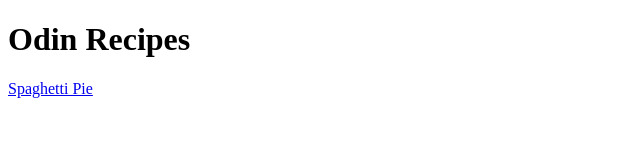
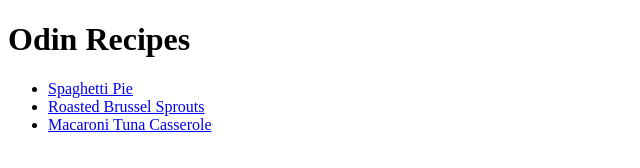
Before and after one commit to c1846946/odin-recipes, a plain HTML site: page index.html in a window 1280 px wide. Shown: the whole page, without its empty margins (0-640 px from the left). Drawn offline with Linux system fonts and the light colour scheme.

Commit message:
Add two pages

```diff
--- a/index.html
+++ b/index.html
@@ -7,6 +7,10 @@
 
     <body>
         <h1>Odin Recipes</h1>
-        <a href="recipes/spaghetti.html">Spaghetti Pie</a>
+            <ul>
+                <li><a href="recipes/spaghetti.html">Spaghetti Pie</a></li>
+                <li><a href="recipes/brusselsprouts.html">Roasted Brussel Sprouts</a></li>
+                <li><a href="recipes/tunacasserole.html">Macaroni Tuna Casserole</a></li>
+            </ul>
     </body>
 </html>
```
Also changed, not shown: img/brusselsprouts.webp (added), img/tunacasserole.webp (added), recipes/brusselsprouts.html (added), recipes/tunacasserole.html (added).
